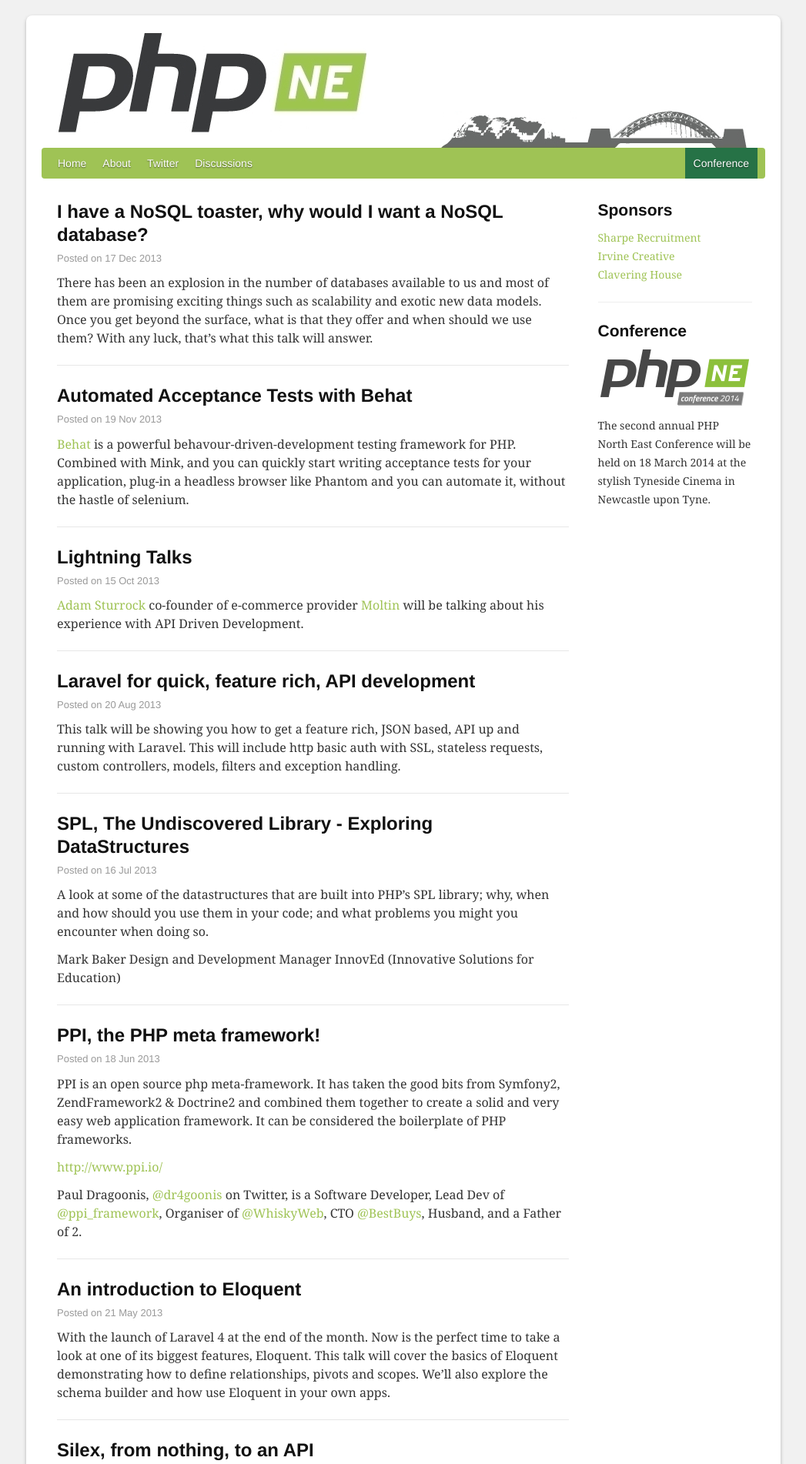
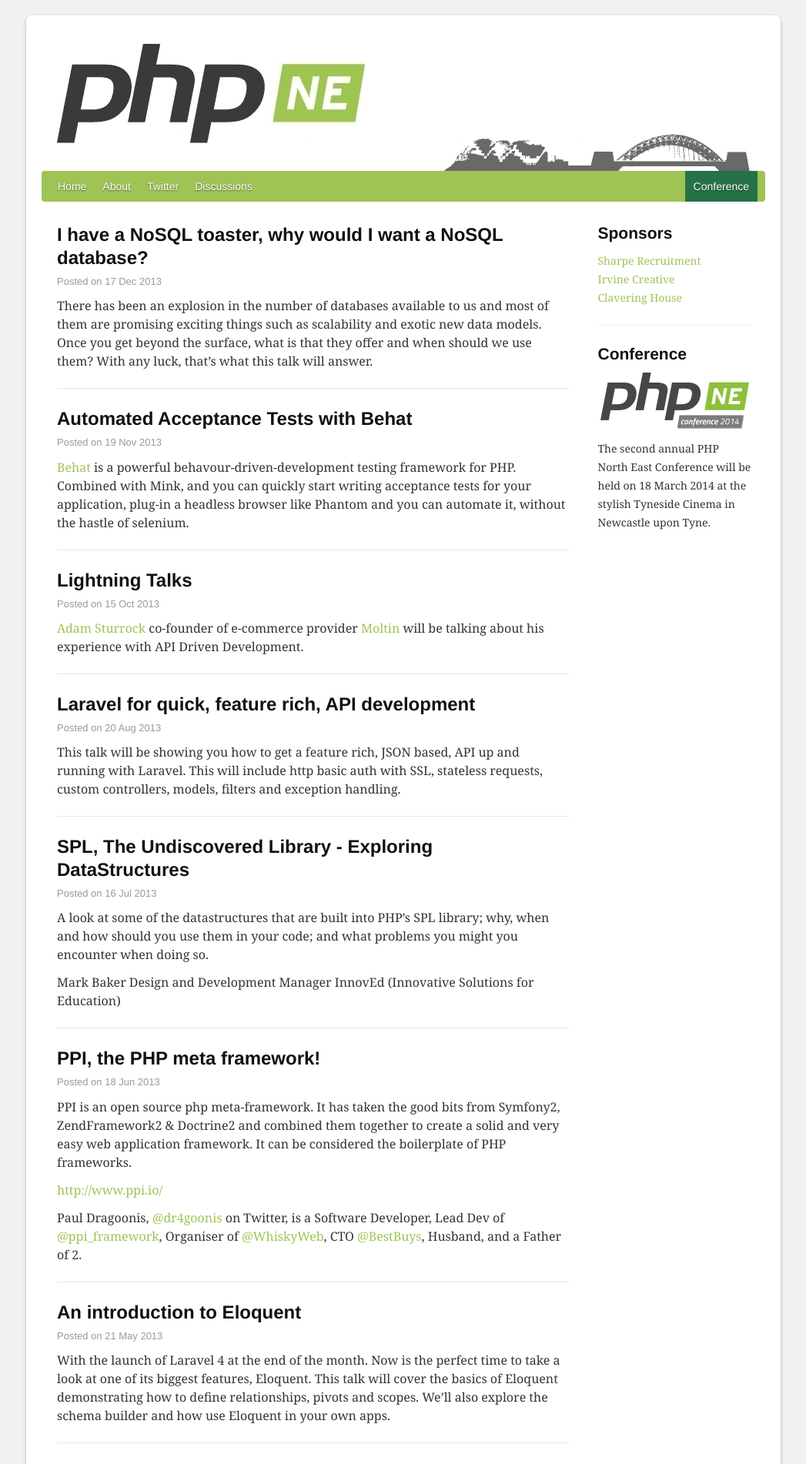
Before and after one commit to phpne/phpne.github.io, a Jekyll site: the page built from index.html, in a window 1280 px wide. Shown: the top 1902 px of the page at 77% size, without its empty margins (116-1163 px from the left). Built offline with Jekyll 4.4.1, drawn with Linux system fonts in a browser that asks for light colours; the list of posts is cut into pages by our own code.

Commit message:
Improved header

```diff
--- a/_layouts/default.html
+++ b/_layouts/default.html
@@ -22,7 +22,7 @@
 {% include analytics.html %}
     <div class="container wrapper">
       <header class="site-header" role="banner">
-        <a class="brand" href="/">PHP North East</a>
+        <a class="brand" href="/" rel="home">PHP North East</a>
       </header>
       <nav class="primary-navigation" role="navigation">
         <ul>
--- a/css/style.css
+++ b/css/style.css
@@ -86,14 +86,16 @@
 }
 .site-header .brand {
     font-size: 0;
-    line-height: 0;
-    background: url(../img/logo.png) no-repeat center center;
+    line-height: 1;
+    text-shadow: none;
+    background: transparent url(../img/logo.gif) no-repeat center center;
     background-size: contain;
     display: block;
-    width: 404px;
-    max-width: 100%;
-    height: 132px;
+    width: 400px;
+    height: 0;
+    max-width: 75%;
     margin: 0 auto;
+    padding-bottom: 32.25%;
 }
 
 .primary-navigation {
@@ -285,7 +287,7 @@
     color: #999;
 }
 
-.*nce {
+.conference {
     overflow: auto;
 }
 .conference .logo {
@@ -316,6 +318,16 @@
 }
 
 @media (min-width: 768px) {
+    .site-header {
+        background: url(../img/header-bg.gif) no-repeat bottom right;
+        padding-right: 397px;
+    }
+    .site-header .brand {
+        max-width: 100%;
+        margin-left: 0;
+        margin-right: 0;
+    }
+
     #primary,
     #secondary {
         padding: 0 1.25em;
@@ -352,12 +364,3 @@
         border-left: 0.1em solid #eee;
     }
 }
-
-@media (min-width: 992px) {
-    .site-header {
-        background: url(../img/header-bg.png) no-repeat bottom right;
-    }
-    .site-header .brand {
-        margin-left: 0;
-    }
-}
```
Also changed, not shown: img/header-bg.gif (added), img/header-bg.png (deleted), img/logo.gif (added), img/logo.png (deleted).
